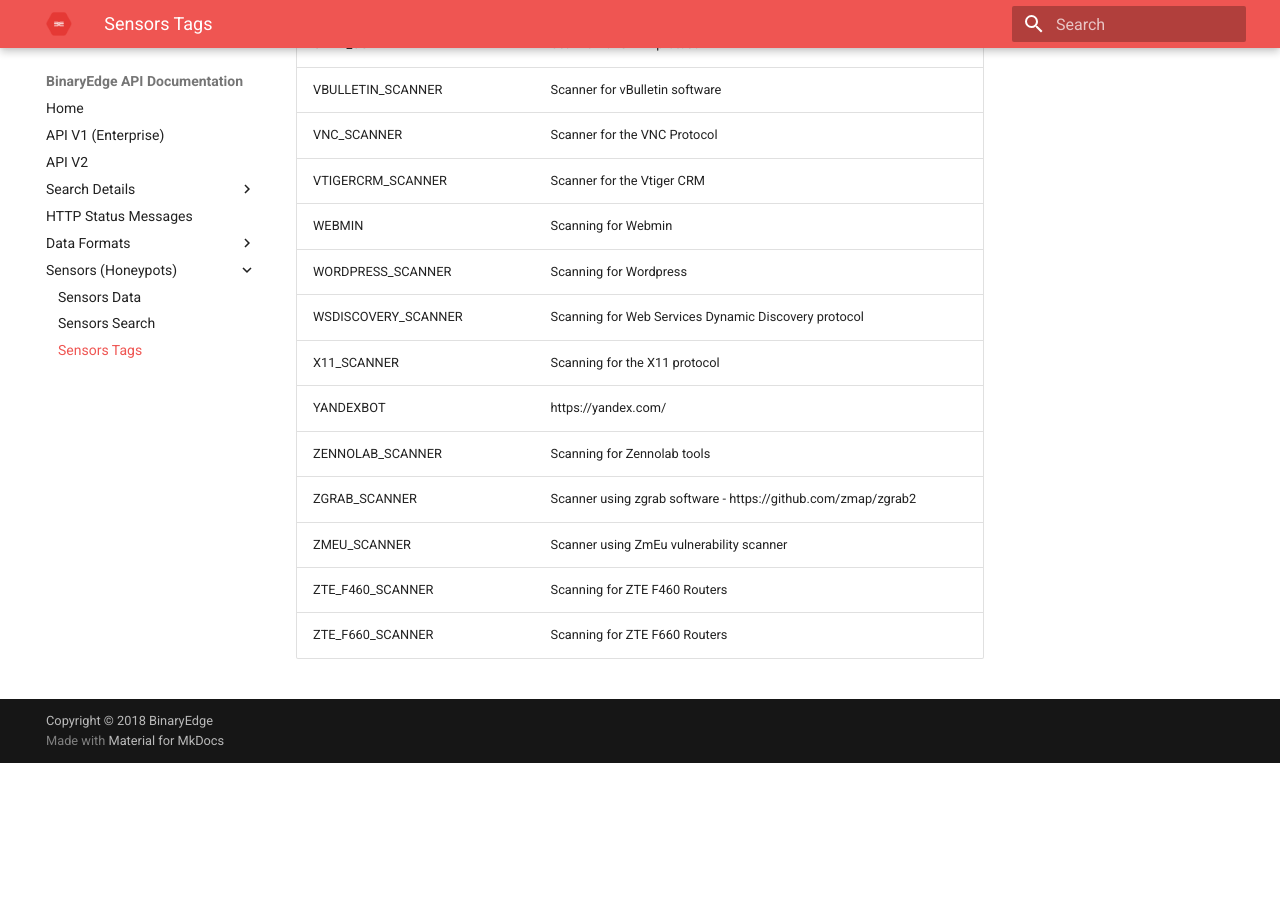
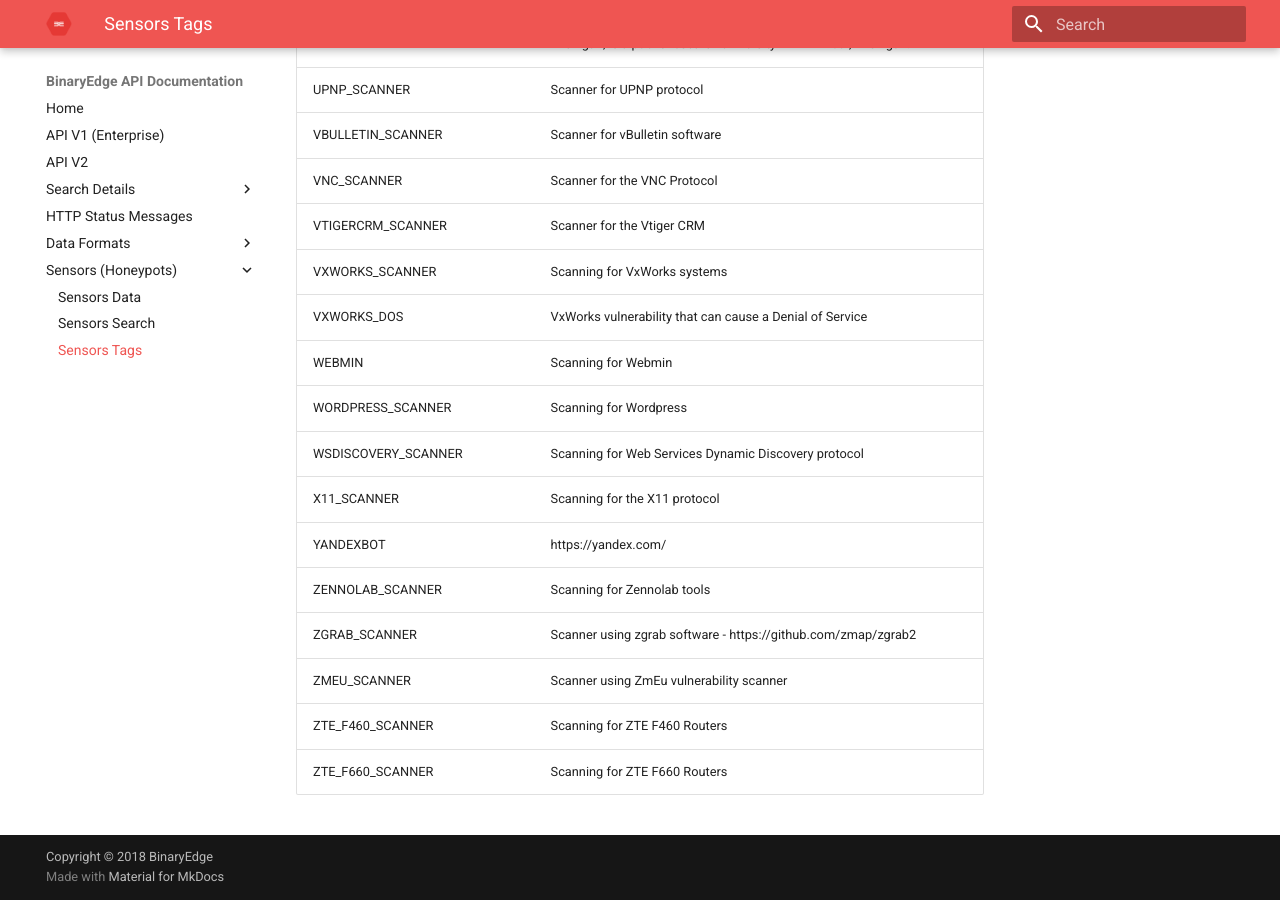
Before and after one commit to igama/docs.binaryedge.io, an MkDocs documentation site: the page built from docs/sensors-tags.md, in a window 1280 px wide and 900 px high, scrolled down 9532 px. Built offline with MkDocs 1.6.1 and Material for MkDocs 9.7.7, drawn with Linux system fonts in a browser that asks for light colours; before the commit the page ends 10295 px from its top, so only the background shows below that; some of the changed text lies outside the part shown.

Commit message:
added tags

```diff
--- a/docs/sensors-tags.md
+++ b/docs/sensors-tags.md
@@ -128,7 +128,8 @@
  | PCWORX_SCANNER | Scanning for PCWorx protocol |
  | PEPPA | Peppa malware |
  | PHP_FPM | Scanning for PHP FastCGI Process Manager panels  |
- | PHPMYADMIN | Scanning for PHPMyAdmin panels  |
+ | PHPMYADMIN | Scanning for PHPMyAdmin panels |
+ | POSTGRESQL_SCANNER | Scanning for PostgreSQL servers |
  | PRINTER_SCANNER | Scanning for exposed printers |
  | PROBETHENET | Internet wide scanner http://probethenet.com/ |
  | PROJECT25499 | Internet wide scanner http://project25499.com/ |
@@ -190,6 +191,8 @@
  | VBULLETIN_SCANNER | Scanner for vBulletin software |
  | VNC_SCANNER | Scanner for the VNC Protocol |
  | VTIGERCRM_SCANNER | Scanner for the Vtiger CRM |
+ | VXWORKS_SCANNER | Scanning for VxWorks systems |
+ | VXWORKS_DOS | VxWorks vulnerability that can cause a Denial of Service |
  | WEBMIN | Scanning for Webmin |
  | WORDPRESS_SCANNER | Scanning for Wordpress |
  | WSDISCOVERY_SCANNER | Scanning for Web Services Dynamic Discovery protocol |
```
